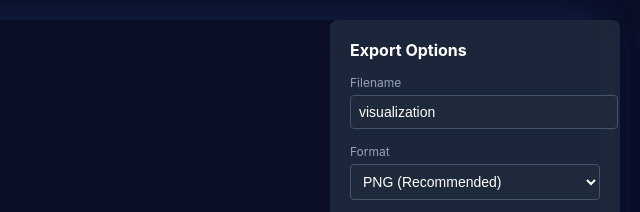
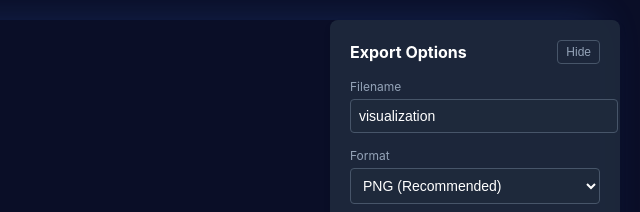
Before and after one commit to voitta-ai/claude-svg, a plain HTML site: page visualization-template.html in a window 1280 px wide. Shown: the top 212 px of the page, 640-1280 px from the left. Drawn offline with Linux system fonts and the light colour scheme.

Commit message:
adds hide toggle

```diff
--- a/visualization-template.html
+++ b/visualization-template.html
@@ -139,7 +139,13 @@
 </head>
 <body>
     <div id="controls">
-        <h3>Export Options</h3>
+        <div style="display: flex; justify-content: space-between; align-items: center; margin-bottom: 15px;">
+            <h3 style="margin: 0;">Export Options</h3>
+            <button onclick="toggleControls()" style="background: none; border: 1px solid #475569; color: #94a3b8; padding: 4px 8px; border-radius: 4px; cursor: pointer; font-size: 12px;">
+                <span id="toggle-text">Hide</span>
+            </button>
+        </div>
+        <div id="controls-content">
 
         <div class="control-group">
             <label for="filename">Filename</label>
@@ -197,6 +203,7 @@
         </div>
 
         <button id="download-btn" onclick="downloadVisualization()">Download</button>
+        </div>
     </div>
 
     <div id="visualization-container">
@@ -224,6 +231,23 @@
             defaultScale: 3,
             defaultQuality: 0.9
         };
+
+        // Toggle controls visibility
+        function toggleControls() {
+            const content = document.getElementById('controls-content');
+            const toggleText = document.getElementById('toggle-text');
+            const controls = document.getElementById('controls');
+
+            if (content.style.display === 'none') {
+                content.style.display = 'block';
+                toggleText.textContent = 'Hide';
+                controls.style.minWidth = '250px';
+            } else {
+                content.style.display = 'none';
+                toggleText.textContent = 'Show';
+                controls.style.minWidth = 'auto';
+            }
+        }
 
         // Crop state
         let cropState = {
```
Also changed, not shown: CLAUDE.md (+13 -0 lines).
